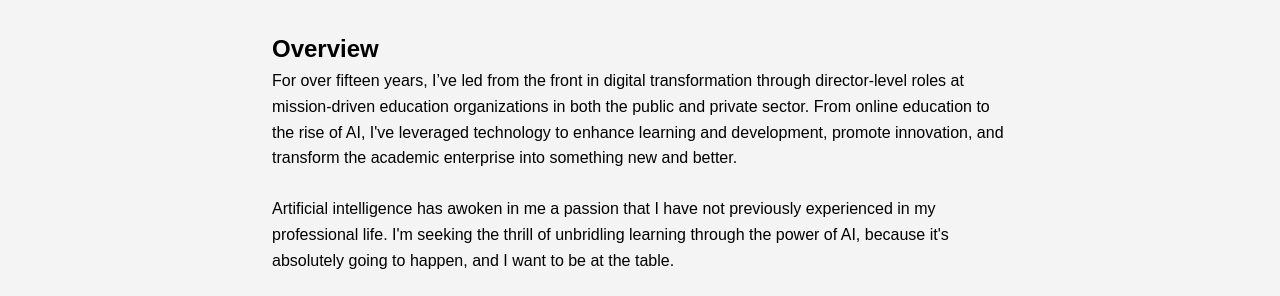
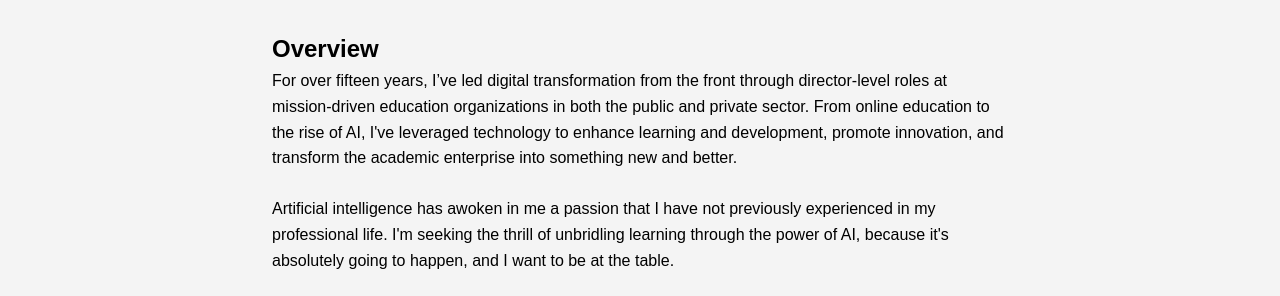
Before and after one commit to ael444/ael444.github.io, a plain HTML site: page index.html in a window 1280 px wide. Shown: the part 802-1098 px from the top of the page. Drawn offline with Linux system fonts and the light colour scheme.

Commit message:
Update index.html

```diff
--- a/index.html
+++ b/index.html
@@ -21,7 +21,7 @@
     <main>
         <section id="overview">
             <h2>Overview</h2>
-            <p>For over fifteen years, I’ve led from the front in digital transformation through director-level roles at mission-driven education organizations in both the public and private sector.  From online education to the rise of AI, I've leveraged technology to enhance learning and development, promote innovation, and transform the academic enterprise into something new and better.
+            <p>For over fifteen years, I’ve led digital transformation from the front through director-level roles at mission-driven education organizations in both the public and private sector.  From online education to the rise of AI, I've leveraged technology to enhance learning and development, promote innovation, and transform the academic enterprise into something new and better.
             </br>
         </br>
             Artificial intelligence has awoken in me a passion that I have not previously experienced in my professional life.  I'm seeking the thrill of unbridling learning through the power of AI, because it's absolutely going to happen, and I want to be at the table.
```
